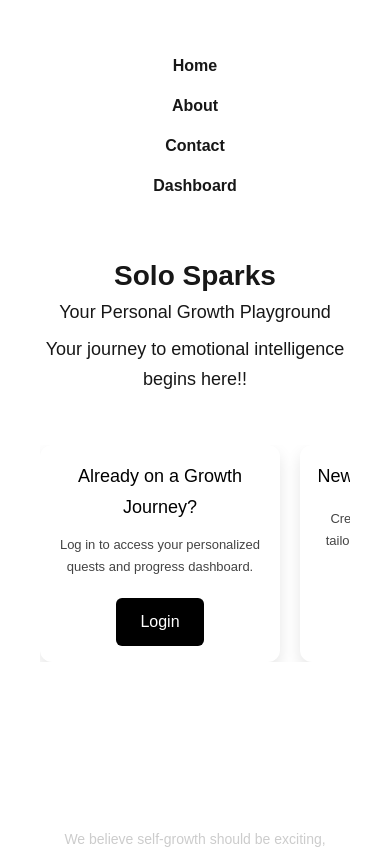
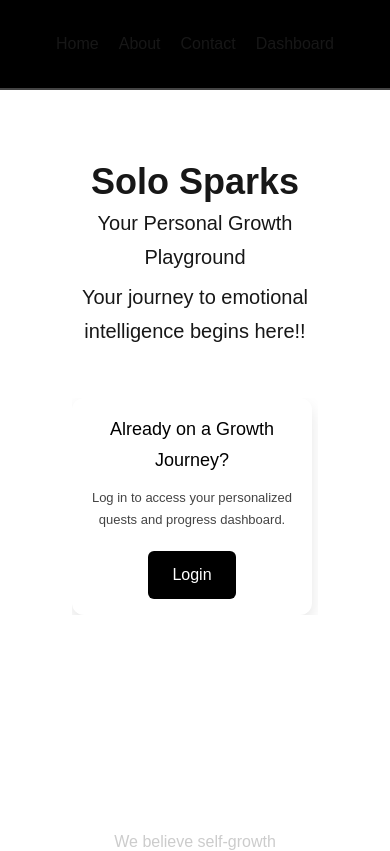
Before and after one commit to pushplata-sahu/Solo_Sparks, a Next.js app: page / in a window 390 px wide. Shown: the top 851 px of the page. Built offline with nearby package versions, Linux system fonts and the light colour scheme.

Commit message:
Added separate navbar.css and cleaned up globals.css

```diff
--- a/app/layout.tsx
+++ b/app/layout.tsx
@@ -1,8 +1,7 @@
-
-
 import type { Metadata } from "next";
 import { Geist, Geist_Mono } from "next/font/google";
 import "../styles/globals.css";
+import "../styles/navbar.css";
 import Navbar from "../components/navbar";
 import Footer from "../components/footer";
 
--- a/components/navbar.tsx
+++ b/components/navbar.tsx
@@ -1,15 +1,23 @@
-import React from 'react';
-import Link from 'next/link';
-import '../styles/globals.css';
+"use client";
+import Link from "next/link";
+import "../styles/navbar.css";
 
 const Navbar = () => {
   return (
-    <nav className="mainnav">
-      <ul>
-        <li><Link href="/">Home</Link></li>
-        <li><Link href="/about">About</Link></li>
-        <li><Link href="/contact">Contact</Link></li>
-        <li><Link href="/dashboard">Dashboard</Link></li>
+    <nav className="navbar">
+      <ul className="flex flex-row justify-center items-center gap-5 p-4">
+        <li>
+          <Link href="/">Home</Link>
+        </li>
+        <li>
+          <Link href="/about">About</Link>
+        </li>
+        <li>
+          <Link href="/contact">Contact</Link>
+        </li>
+        <li>
+          <Link href="/dashboard">Dashboard</Link>
+        </li>
       </ul>
     </nav>
   );
--- a/styles/globals.css
+++ b/styles/globals.css
@@ -19,7 +19,8 @@
   }
 }
 
-html, body {
+html,
+body {
   height: 100%;
   margin: 0;
   display: flex;
@@ -47,21 +48,6 @@ html, body {
   text-align: center;
 }
 
-.mainnav ul {
-  display: flex;
-  justify-content: center;
-  margin-top: 50px;
-  flex-wrap: wrap;
-  gap: 16px;
-  padding: 0;
-}
-
-.mainnav ul li {
-  list-style: none;
-  margin: 0 12px;
-  font-weight: bold;
-}
-
 .h1 {
   font-size: 2.25rem;
   line-height: 2.5rem;
@@ -83,7 +69,6 @@ html, body {
   flex-wrap: wrap;
 }
 
-
 .section {
   display: flex;
   flex-direction: row;
@@ -100,7 +85,7 @@ html, body {
 .card {
   background-color: white;
   color: black;
-  flex: 0 0 auto; /* Prevent shrinking */
+  flex: 0 0 auto;
   width: 300px;
   padding: 24px;
   border-radius: 12px;
@@ -188,52 +173,9 @@ html, body {
   margin-bottom: 8px;
 }
 
-
-@media (max-width: 768px) {
-  .main {
-    padding: 2rem 1rem;
-  }
-
-  .h1 {
-    font-size: 1.75rem;
-    line-height: 2.2rem;
-  }
-
-  .p {
-    font-size: 18px;
-  }
-
-  .btn {
-    flex-direction: column;
-    gap: 20px;
-  }
-
-  .features-heading {
-    font-size: 20px;
-  }
-
-  .features-subtitle {
-    font-size: 14px;
-  }
-
-  .features-list {
-    font-size: 14px;
-  }
-
-  .card {
-    width: 260px;
-  }
-}
-
 @media (max-width: 480px) {
   .mainnav ul {
-    flex-direction: column;
-    align-items: center;
     gap: 8px;
-  }
-
-  .mainnav ul li {
-    margin: 4px 0;
   }
 
   .card {
--- /dev/null
+++ b/styles/navbar.css
@@ -0,0 +1,34 @@
+.navbar {
+  background-color: black;
+  padding: 16px;
+  border-bottom: 2px solid #444;
+}
+
+.navlist {
+  display: flex;
+  flex-direction: row;
+  justify-content: center;
+  align-items: center;
+  gap: 24px;
+  list-style: none;
+  margin: 0;
+  padding: 0;
+}
+
+.navlist li a {
+  text-decoration: none;
+  font-size: 16px;
+  font-weight: 500;
+  transition: color 0.3s ease;
+}
+
+.navlist li a:hover {
+  color: #facc15;
+}
+
+@media (max-width: 768px) {
+  .navlist {
+    flex-direction: column;
+    gap: 10px;
+  }
+}
```
Also changed, not shown: app/page.tsx (+7 -29 lines), 1 other file (tests, documents, lock files or other folders).
